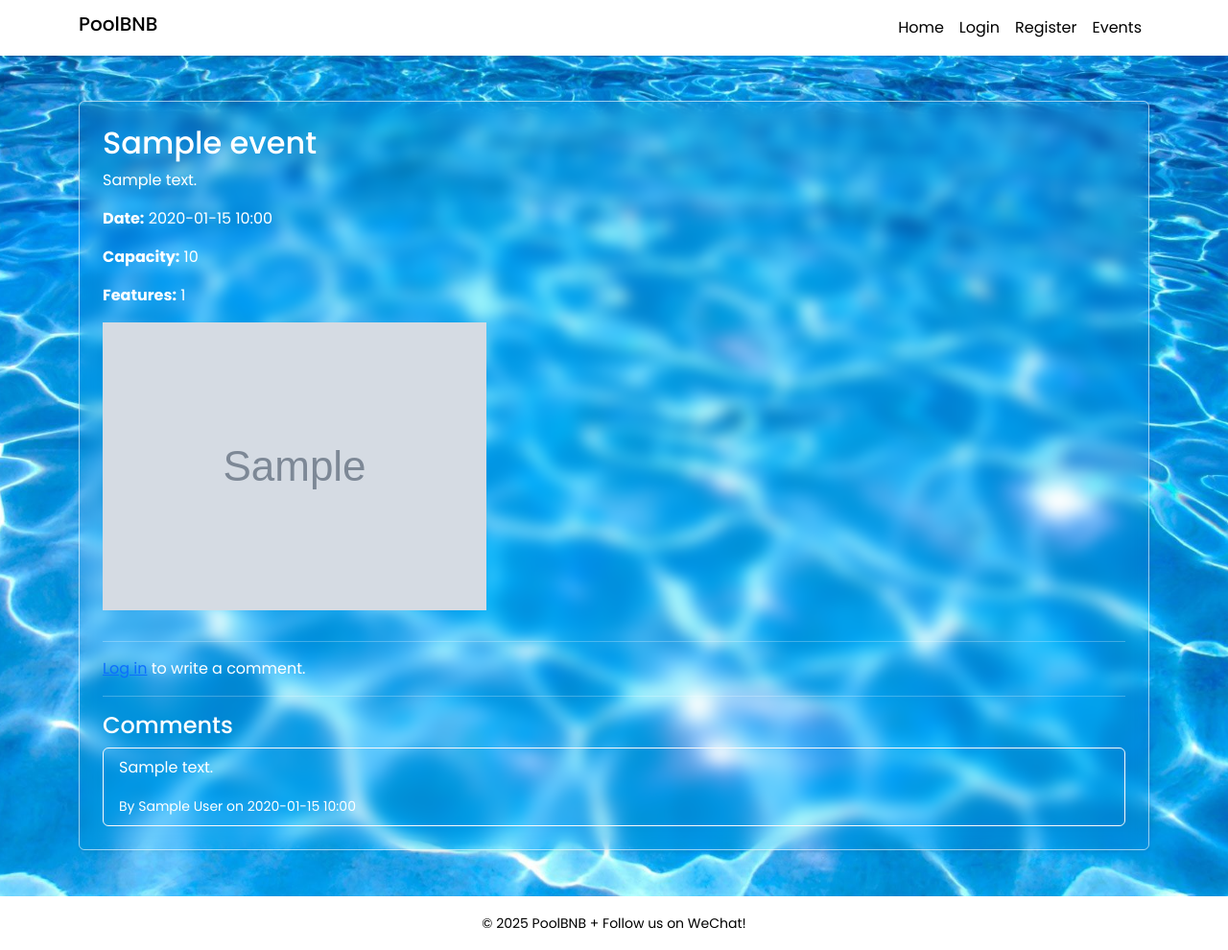
After one commit to thomasHAH/IAB207-Team-12-Assessment-2, a Flask app: page /1 in a window 1280 px wide. The commit adds this page. Shown: the whole page at 96% size. Run offline with Flask 3, Linux system fonts and the light colour scheme; tables that the repository leaves empty hold one stand-in row (values such as "Sample post"); grey boxes marked "Sample" are stand-in pictures; some libraries are stand-ins or nearby versions.

Commit message:
Added view_event route and template, comment form with validation, updated models with relationships, and tweaked CSS hero banner

```diff
--- a/website/events.py
+++ b/website/events.py
@@ -7,8 +7,9 @@ from werkzeug.utils import secure_filename
 import os
 from flask import current_app
 from . import db  #import the database instance from init.py
-from .models import Event #import the event model
-from .forms import EventForm #import the eventform form class
+#adding comment import NEW
+from .models import Event, Comment #import the event model
+from .forms import EventForm, CommentForm #import the eventform form class
 
 #creating new blueprint for event-related routes
 #events is teh blueprint. init.py has access to it
@@ -73,3 +74,54 @@ def list_events():
     events = Event.query.order_by(Event.date.asc()).all()
     #render the template passing in the events
     return render_template('list_events.html', events=events)
+
+
+#NEW IMPLEMENTED CODE------------------------------------------------
+
+#This route handles viewing a single event page.
+#The <int:event_id> part in the URL makes it dynamic, so if a user visits /events/3,
+#Flask passes event_id=3 into the function.
+#When links are created with url_for('events.view_event', event_id=event.id),
+#Flask replaces <int:event_id> with the actual event's ID from the database.
+#The function then uses that ID to look up the specific event and display its details.
+
+#This is the route to view a single event page (both get to view and then POST to submit a comment)
+    #User clicks event link -> URL /events/3 -> Flask passes event_id=3 -> Database query fetches
+    #event #3 -> Render template with that event.
+@events_bp.route('/<int:event_id>', methods=['GET', 'POST'])
+def view_event(event_id):
+    #We look up the event by its ID, or show a 404 error if not found
+    event = Event.query.get_or_404(event_id)
+
+    #Create a new instance of the CommentForm so the user can submit comments
+    #grabs this from the forms.py
+    form = CommentForm()
+
+    #Handle comment submission when the form is posted
+    if form.validate_on_submit():
+        #Ensure only logged-in users can comment
+        if current_user.is_authenticated:  #only logged in users can comment
+            new_comment = Comment(
+                text=form.text.data,
+                user_id=current_user.id, #link comment to the current user
+                event_id=event.id        #link comment to the current event
+            )
+            #add the new comment to the database and save
+            db.session.add(new_comment)
+            db.session.commit()
+
+            #show success message and redirect (PRG pattern)
+            #should tweak these flash messages a lil to make sure they don't break the styling
+            flash("Your comment has been posted!", "success")
+            return redirect(url_for('events.view_event', event_id=event.id))
+        else:
+            #If the user is not logged in, show an error and redirect to login page
+            flash("You must be logged in to comment.", "danger")
+            return redirect(url_for('auth.login'))
+
+    #For get requests or if the form is invalid, fetch existing comments for this event
+    #Ordered newest-first by date_created
+    comments = Comment.query.filter_by(event_id=event.id).order_by(Comment.date_created.desc()).all()
+
+    #render the event detail page with event info, comment form, and existing comments
+    return render_template('view_event.html', event=event, form=form, comments=comments)
--- a/website/forms.py
+++ b/website/forms.py
@@ -57,4 +57,13 @@ class EventForm(FlaskForm):
     image = FileField('Event Image', validators=[FileAllowed(['jpg', 'png', 'jpeg'], 'Images only!')])
     #SUBMIT BUTTONN
     submit = SubmitField('Create Event')
+
+
+#Adding comments to events - NEW
+#Form class for creating and submitting comments
+class CommentForm(FlaskForm):
+    #A text area field where the user writes their comment
+    #DataRequired ensures the field cannot be left empty
+    text = TextAreaField("Write a comment", validators=[DataRequired()])
+    submit = SubmitField("Post Comment")
 #-----------------------------------------------------------------------------------------------------------------
--- a/website/static/css/site.css
+++ b/website/static/css/site.css
@@ -23,6 +23,17 @@
 .hero-banner .container{
   position: relative;
   z-index: 1;
+}
+
+/*Login and rest of the pages*/
+.hero-tall {
+    height: 90vh;
+}
+
+/*This is for showing events and stuff - needed so screen grows*/
+.hero-tall2 {
+    height: 90vh;
+    height: auto;
 }
 
 /* Glassy card over photo (used on login etc.) and now more stuff uses it!*/
--- a/website/templates/create_event.html
+++ b/website/templates/create_event.html
@@ -13,7 +13,7 @@ This is the main wrapper section
 - py-5 the vertical paddings
 - may update this later down the track
 -->
-<main class="d-flex align-items-center justify-content-center py-5 hero-banner">
+<main class="d-flex align-items-center justify-content-center py-5 hero-banner hero-tall">
   <div class="container">
     <div class="row justify-content-center">
       <!--Responsive column so it adjusts on different screen sizes-->
--- a/website/templates/login.html
+++ b/website/templates/login.html
@@ -12,7 +12,7 @@ get the shared navbar, footer, css and stuff
 
 {% block content %}
 <!-- hero-banner class = background styling, center the login card vertically/horizontally -->
-<main class="d-flex align-items-center justify-content-center py-5 hero-banner">
+<main class="d-flex align-items-center justify-content-center py-5 hero-banner hero-tall">
   <div class="container">
     <div class="row justify-content-center">
       <div class="col-sm-10 col-md-8 col-lg-5">
--- a/website/templates/register.html
+++ b/website/templates/register.html
@@ -13,7 +13,8 @@
 {% block content %}
 
 <!--Main section of the page-->
-<main class="d-flex align-items-center justify-content-center py-5 hero-banner">
+<!--new code hero-tall to make it flow better between nav and footer-->
+<main class="d-flex align-items-center justify-content-center py-5 hero-banner hero-tall">
   <div class="container">
     <div class="row justify-content-center">
 
--- /dev/null
+++ b/website/templates/view_event.html
@@ -0,0 +1,84 @@
+
+<!--Commented-->
+
+{% extends "base.html" %}
+{% block content %}
+
+<!--Main wrapper for the event details page-->
+<!--using hero-tall2 to get the good auto size for growing size of events-->
+<main class="d-flex align-items-center justify-content-center py-5 hero-banner hero-tall2">
+  <div class="container">
+    <!--Using that glassy style card for displaying the event-->
+    <div class="card shadow-sm" style="color:white;">
+      <div class="card-body p-4">
+
+        <!--Event details section-->
+        <!--These values come from the event object passed in from the Flask route-->
+        <h2>{{ event.title }}</h2>
+        <p>{{ event.description }}</p>
+        <p><strong>Date:</strong> {{ event.date.strftime('%Y-%m-%d %H:%M') }}</p>
+        <p><strong>Capacity:</strong> {{ event.capacity }}</p>
+        <p><strong>Features:</strong> {{ event.features }}</p>
+
+        <!--Only show the event image if one was uploaded-->
+        {% if event.image_file %}
+          <img src="{{ url_for('static', filename='uploads/' ~ event.image_file) }}"
+               alt="{{ event.title }}" class="img-fluid mb-3">
+        <!-- now shows default image if one wasn't uploaded hope this works-->
+        {% else %}
+            <img src="{{ url_for('static', filename='uploads/default.jpg') }}" class="card-img-top" alt="{{ event.title }}">
+        {% endif %}
+
+        <hr>
+
+        <!--Comment form section-->
+        <!--Only display the form if the user is logged in-->
+        <!--In templates can’t use decorators. Instead, we conditionally
+        render content based on the user’s authentication status-->
+        <!--Jinja2 template syntax-->
+        {% if current_user.is_authenticated %}
+          <h4>Add a Comment</h4>
+          <form method="POST">
+            {{ form.hidden_tag() }} <!--csrf token for security-->
+            <div class="mb-3">
+              {{ form.text.label(class="form-label") }}
+              {{ form.text(class="form-control") }}
+              <!--display any validation errors for the comment text - theres no validation atm-->
+              {% for error in form.text.errors %}
+                <div class="text-danger small">{{ error }}</div>
+              {% endfor %}
+            </div>
+             <!--the submit button - using bs for now may change it later-->
+            {{ form.submit(class="btn btn-primary") }}
+          </form>
+        {% else %}
+         <!--If not logged in, show a message linking to the login page-->
+          <p><a href="{{ url_for('auth.login') }}">Log in</a> to write a comment.</p>
+        {% endif %}
+
+        <hr>
+
+        <!--display existing comments for this event-->
+        <h4>Comments</h4>
+        {% if comments %}
+          <ul class="list-group">
+            {% for comment in comments %}
+              <li class="list-group-item bg-transparent text-white border-light">
+                <!--show the comment text-->
+                <p>{{ comment.text }}</p>
+                <!--show author name and timestamp-->
+                <small>By {{ comment.author.name }} on {{ comment.date_created.strftime('%Y-%m-%d %H:%M') }}</small>
+              </li>
+            {% endfor %}
+          </ul>
+        {% else %}
+         <!--If there are no comments-->
+         <!--maybe show transparent image here?-->
+          <p>No comments yet. Be the first to comment!</p>
+        {% endif %}
+      </div>
+    </div>
+  </div>
+</main>
+
+{% endblock %}
```
Also changed, not shown: website/models.py (+40 -1 lines), website/templates/home.html (+8 -6 lines), website/templates/list_events.html (+5 -3 lines), website/static/uploads/559279.jpg (added), website/static/uploads/batman_animated_wallpaper_by_fistfulofyoshi_d48npbx-fullview.jpg (added), website/static/uploads/christopher-6Bfsnn_OPPE-unsplash.jpg (added), website/static/uploads/clark-tai-nq18MYhxdGs-unsplash.jpg (added).
